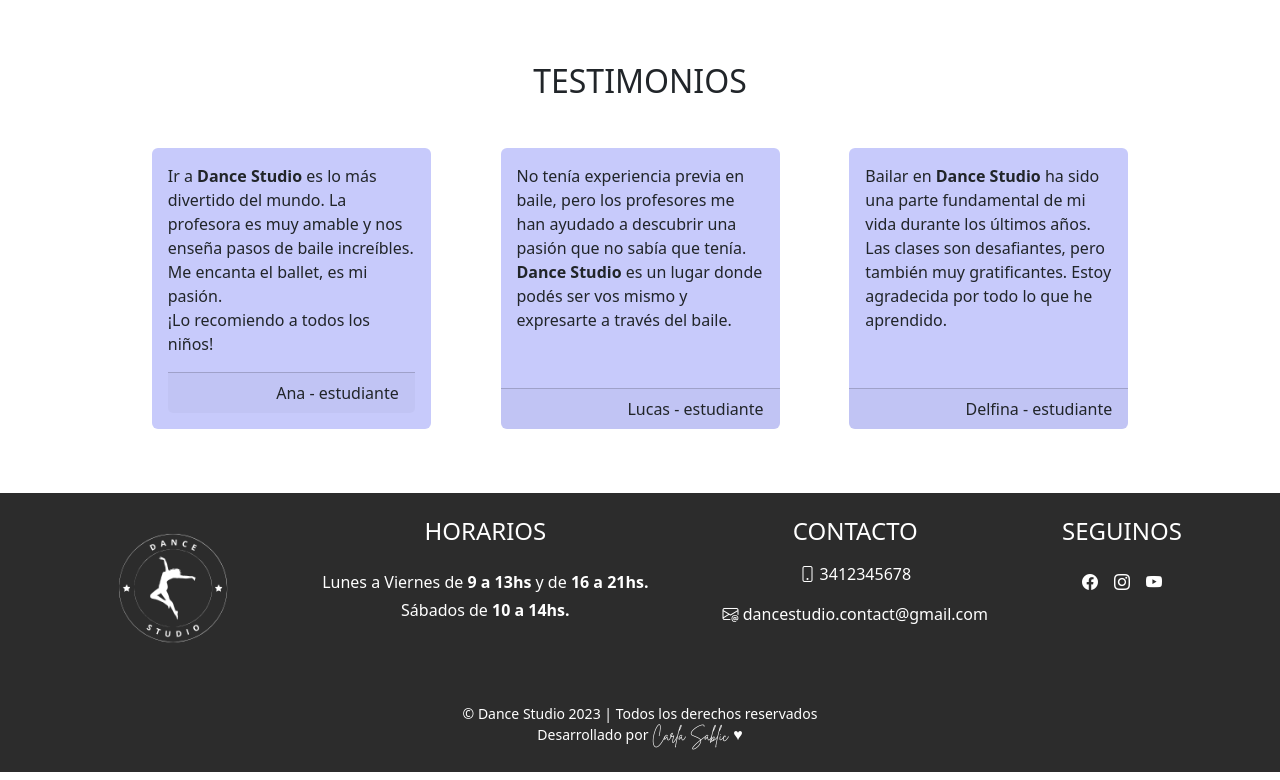
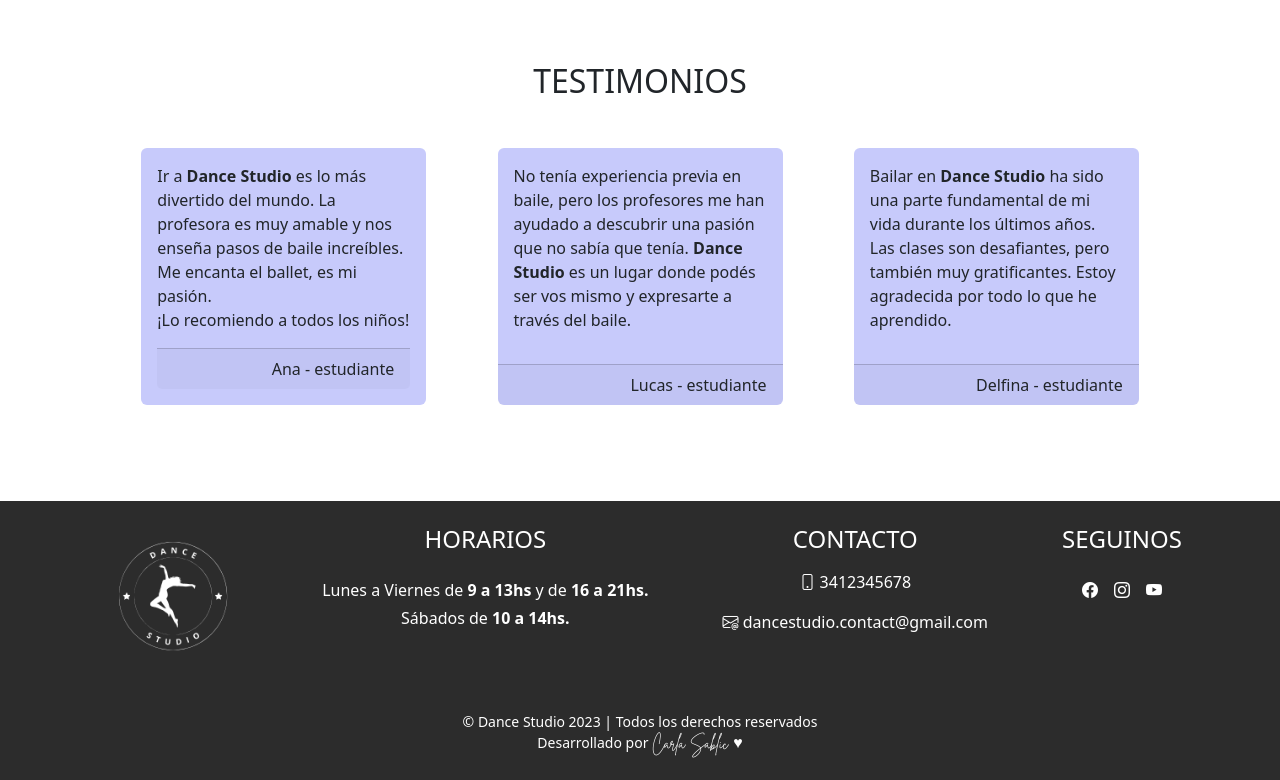
Before and after one commit to CarlaSablic95/Dance-studio, a React (Create React App) app: page / in a window 1280 px wide. Shown: the part 1649-2429 px from the top of the page. Built offline with nearby package versions, Linux system fonts and the light colour scheme.

Commit message:
Mejoras de estilos generales

```diff
--- a/src/pages/Home/Home.js
+++ b/src/pages/Home/Home.js
@@ -77,24 +77,27 @@ const Home = () => {
             </section>
             <section id="testimonios" className="container">
                 <h2 className="text-center text-uppercase mb-5">Testimonios</h2>
-                <div className="d-flex justify-content-evenly mb-5">
-                    <div class="card card-testimony mb-3">
-                        <div class="card-body">
-                            <p class="card-text">Ir a <span className="fw-bolder">Dance Studio</span> es lo más divertido del mundo. La profesora es muy amable y nos enseña pasos de baile increíbles. Me encanta el ballet, es mi pasión. <br />¡Lo recomiendo a todos los niños!</p>
-                            <div class="card-footer text-center text-lg-end">Ana - estudiante</div>
+                <div className="row justify-content-evenly mb-5">
+
+
+                    <div class="card col-10 col-md-4 mb-5 px-0 card-testimony mb-3">
+                            <div class="card-body">
+                                <p class="card-text">Ir a <span className="fw-bolder">Dance Studio</span> es lo más divertido del mundo. La profesora es muy amable y nos enseña pasos de baile increíbles. Me encanta el ballet, es mi pasión. <br />¡Lo recomiendo a todos los niños!</p>
+                                <div class="card-footer text-center text-lg-end">Ana - estudiante</div>
+                            </div>
+                            <div className="overlay"></div>
+
                         </div>
-                        <div className="overlay"></div>
 
-                    </div>
 
-                    <div class="card card-testimony mb-3">
+                    <div class="card col-10 col-md-4 mb-5 px-0 card-testimony mb-3">
                         <div class="card-body">
                             <p class="card-text">No tenía experiencia previa en baile, pero los profesores me han ayudado a descubrir una pasión que no sabía que tenía. <span className="fw-bolder">Dance Studio</span> es un lugar donde podés ser vos mismo y expresarte a través del baile.</p>
                         </div>
                         <div class="card-footer text-center text-lg-end">Lucas - estudiante</div>
                     </div>
 
-                    <div class="card card-testimony mb-3">
+                    <div class="card col-10 col-md-4 mb-5 px-0 card-testimony mb-3">
                         <div class="card-body">
                             <p class="card-text">Bailar en <span className="fw-bolder">Dance Studio</span> ha sido una parte fundamental de mi vida durante los últimos años. Las clases son desafiantes, pero también muy gratificantes. Estoy agradecida por todo lo que he aprendido.</p>
                         </div>
--- a/src/styles/styles.scss
+++ b/src/styles/styles.scss
@@ -146,6 +146,7 @@ h1 {
 // TESTIMONIOS
 .card-testimony {
     background-color: $secondary-color !important;
+    width: 25% !important;
 }
 
 .card-testimony:after,
@@ -209,4 +210,8 @@ footer {
         width: 70% !important;
     }
 
+    // .card-testimony {
+    //     width: 100% !important;
+    // }
+
 }
```
